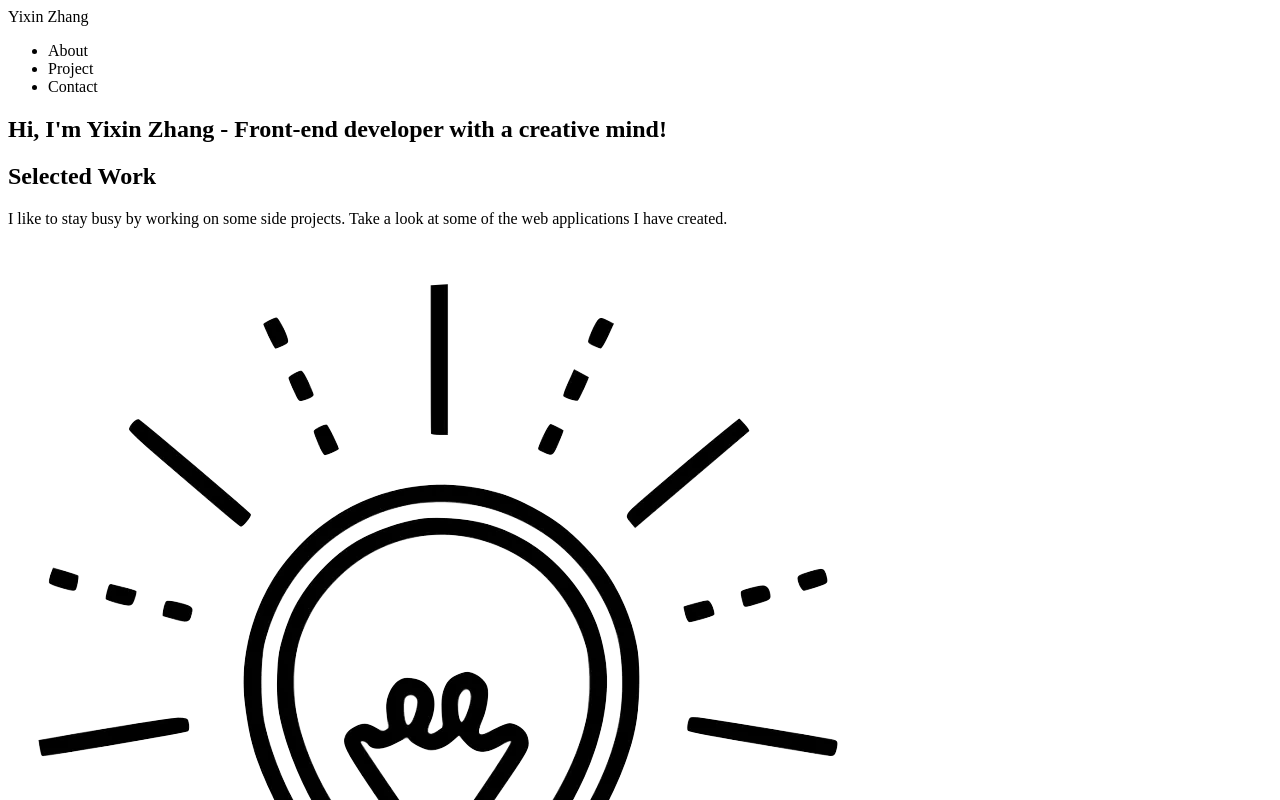
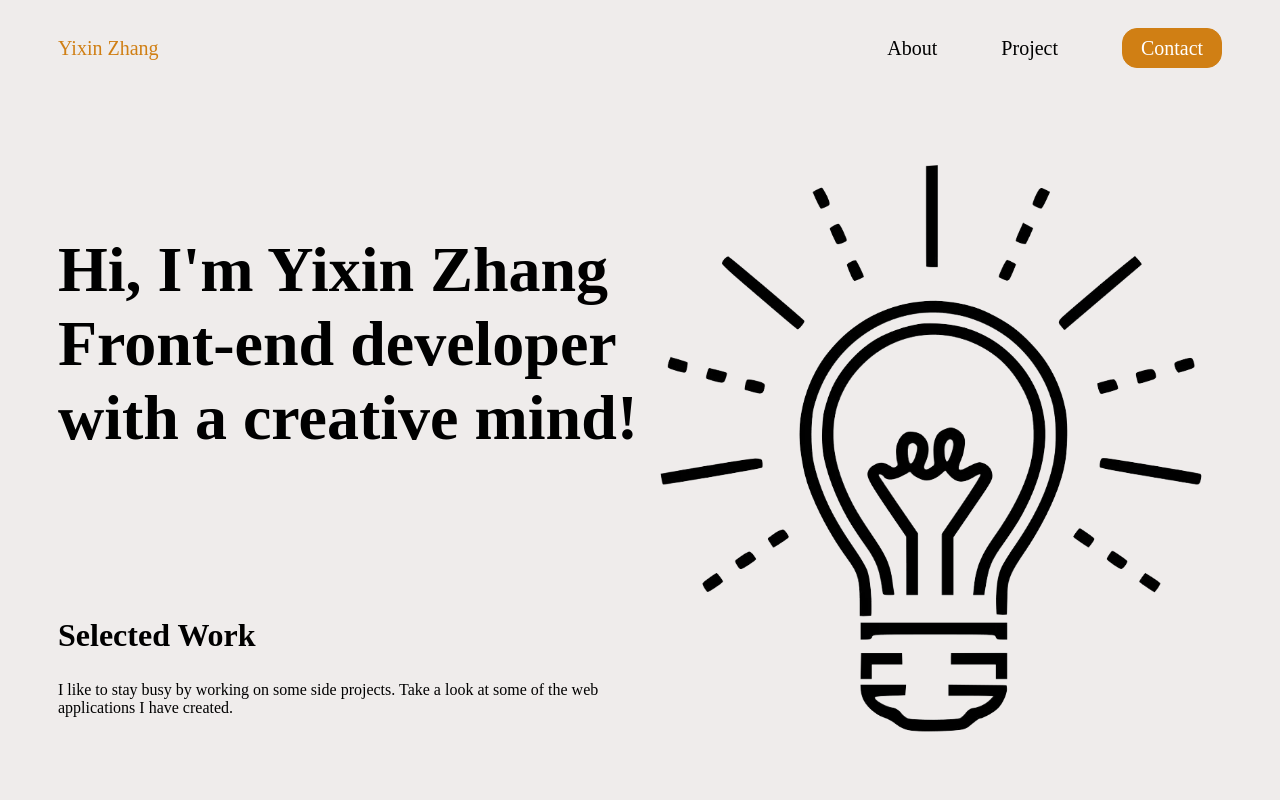
Before and after one commit to Yixin88/Portfolio_Website, a plain HTML site: page index.html in a window 1280 px wide. Shown: the top 800 px of the page. Drawn offline with Linux system fonts and the light colour scheme; a web font is replaced by a local one.

Commit message:
finish styling header and bannder

```diff
--- a/index.html
+++ b/index.html
@@ -10,27 +10,27 @@
 </head>
 <body>
     <header>
-        <nav>
+        <nav class="header_nav">
             <div>
-                <span>Yixin Zhang</span>
+                <span class="name">Yixin Zhang</span>
             </div>
             <ul>
                 <li>About</li>
                 <li>Project</li>
-                <li>Contact</li>
+                <li><button class="contact_btn">Contact</button></li>
             </ul>
         </nav>
     </header>
     <main>
-        <section>
-            <h1>Hi, I'm Yixin Zhang - Front-end developer with a creative mind!</h1>
-            <div>
+        <section class="banner">
+            <h1 class="banner_heading">Hi, I'm Yixin Zhang<br> Front-end developer with a creative mind!</h1>
+            <div class="banner_subheading">
                 <h2>Selected Work</h2>
                 <p>I like to stay busy by working on some side projects.
                     Take a look at some of the web applications I have created.
                 </p>
-                <img src="./assets/creative-mind.png" alt="Creative-Picture">
             </div>
+            <img class="banner_image" src="./assets/creative-mind.png" alt="Creative-Picture">
         </section>
         <section>
 
--- a/style.css
+++ b/style.css
@@ -0,0 +1,78 @@
+@font-face {
+    font-family: Nanum-Gothic;
+    src: url(./fonts/NanumGothic-Regular.ttf);
+}
+
+@font-face {
+    font-family: Nanum-Gothic-Bold;
+    src: url(./fonts/NanumGothic-Bold.ttf);
+}
+
+body {
+    background-color: #EFECEB;
+    font-family: Nanum-Gothic;
+}
+
+header {
+    margin: 0 50px;
+    font-size: 20px;
+}
+
+h2 {
+    font-size: 32px;
+}
+
+.header_nav {
+    display: flex;
+    justify-content: space-between;
+    align-items: center;
+}
+
+.header_nav ul {
+    display: flex;
+    gap: 4rem;
+    list-style-type: none;
+    align-items: center;
+}
+
+.name {
+    color: rgb(208, 127, 20);
+    font-family: Nanum-Gothic-Bold;
+}
+
+.contact_btn {
+    background-color: rgb(208, 127, 20);
+    border: 1px solid rgb(208, 127, 20);
+    font-family: inherit;
+    font-size: inherit;
+    border-radius: 15px;
+    color: white;
+    height: 40px;
+    width: 100px;
+}
+
+.banner {
+    display: grid;
+    grid-template-areas: "heading image"
+                         "subheading image";
+    margin: 50px;
+    grid-template-columns: 1fr 1fr;
+    align-items: center;
+}
+
+.banner_heading {
+    grid-area: heading;
+    font-size: 64px;
+}
+
+.banner_subheading {
+    grid-area: subheading;
+}
+
+.banner_image {
+    grid-area: image;
+    height: auto;
+    width: 100%;
+    max-width: 600px;
+    justify-self: center;
+}
```
Also changed, not shown: 2 other files.
